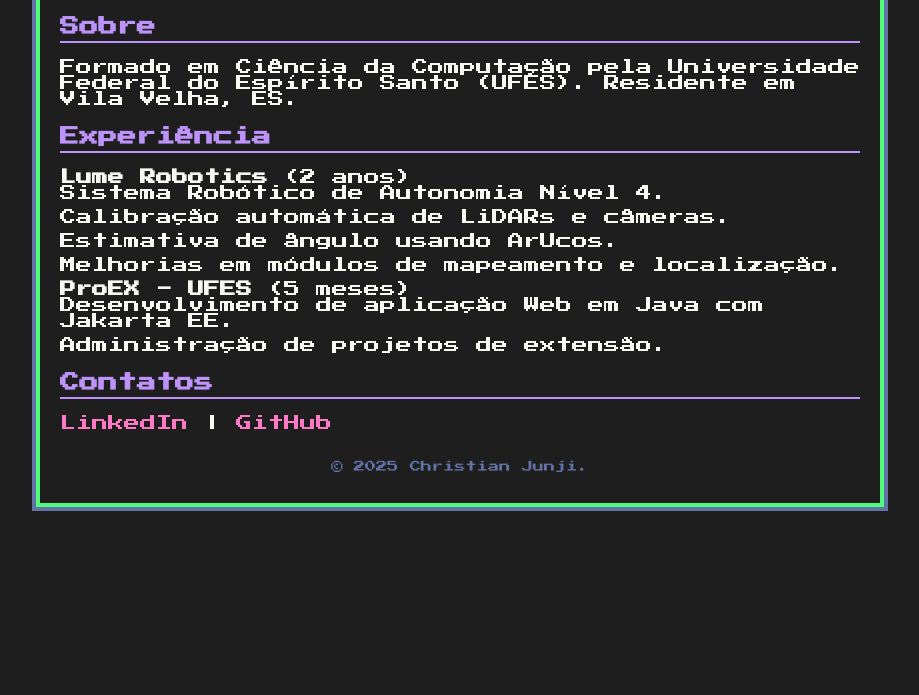
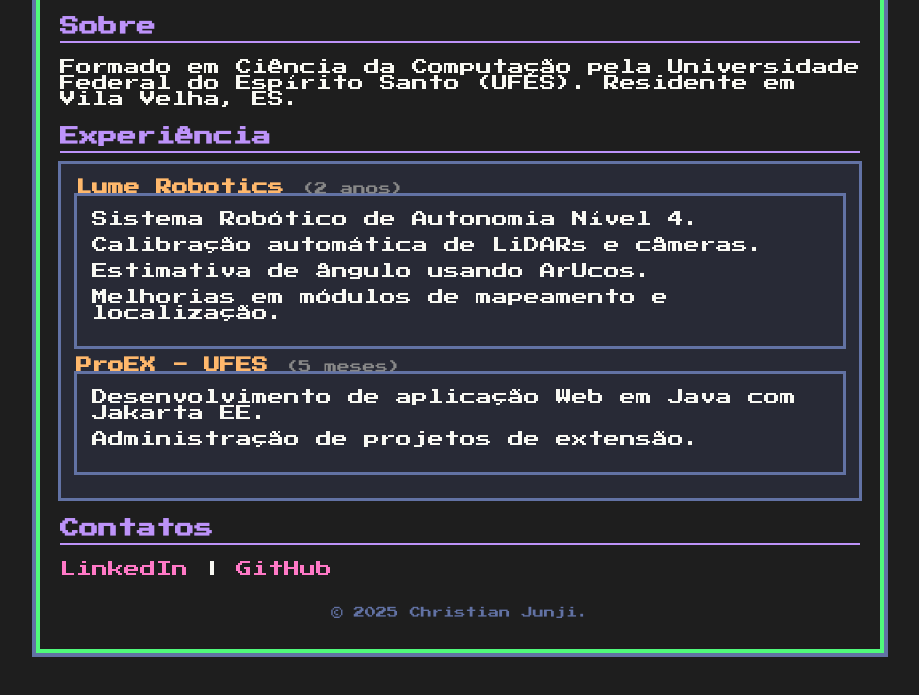
Before and after one commit to junji-code/junji-code.github.io, a plain HTML site: page index.html in a window 1280 px wide. Shown: the part 95-790 px from the top of the page, without its empty margins (180-1099 px from the left). Drawn offline with Linux system fonts and the light colour scheme.

Commit message:
melhorando a xp

```diff
--- a/index.html
+++ b/index.html
@@ -51,12 +51,30 @@
       border-bottom: 2px solid #bd93f9;
       padding-bottom: 5px;
     }
+    #experience ul li > strong {
+    display: inline;
+    font-size: 1em;
+    color: #ffb86c;
+  }
+
+    #experience .duration {
+    color: #888888;
+    font-size: 0.8em;
+    font-weight: normal;
+    margin-left: 2px;
+  }
     ul {
       list-style: none;
-      padding: 0;
+      padding: 15px;
+      background: #282a36;
+        border: 1px solid #6272a4;
+        box-shadow: 0 0 0 2px #6272a4;
+        margin: 0;
+        color: #f8f8f2;
+
     }
     ul li {
-      margin-bottom: 8px;
+      margin-bottom: 10px;
     }
     footer {
       text-align: center;
@@ -64,7 +82,7 @@
       color: #6272a4;
       margin-top: 30px;
     }
-    /* Botão 8-bit */
+
     .btn {
       display: inline-block;
       padding: 8px 16px;
@@ -99,7 +117,10 @@
         <h2>Experiência</h2>
         <ul>
             <li>
-          <strong>Lume Robotics</strong> (2 anos)
+                <strong>
+                  Lume Robotics
+                  <span class="duration">(2 anos)</span>
+                </strong>
                 <ul>
                   <li>Sistema Robótico de Autonomia Nível 4.</li>
                   <li>Calibração automática de LiDARs e câmeras.</li>
@@ -108,14 +129,19 @@
                 </ul>
               </li>
               <li>
-          <strong>ProEX - UFES</strong> (5 meses)
+                <strong>
+                  ProEX - UFES
+                  <span class="duration">(5 meses)</span>
+                </strong>
                 <ul>
                   <li>Desenvolvimento de aplicação Web em Java com Jakarta EE.</li>
                   <li>Administração de projetos de extensão.</li>
                 </ul>
               </li>
+
         </ul>
       </section>
+
 
     <section id="social">
       <h2>Contatos</h2>
```
Lines whose indentation alone changed are shown as unchanged.
